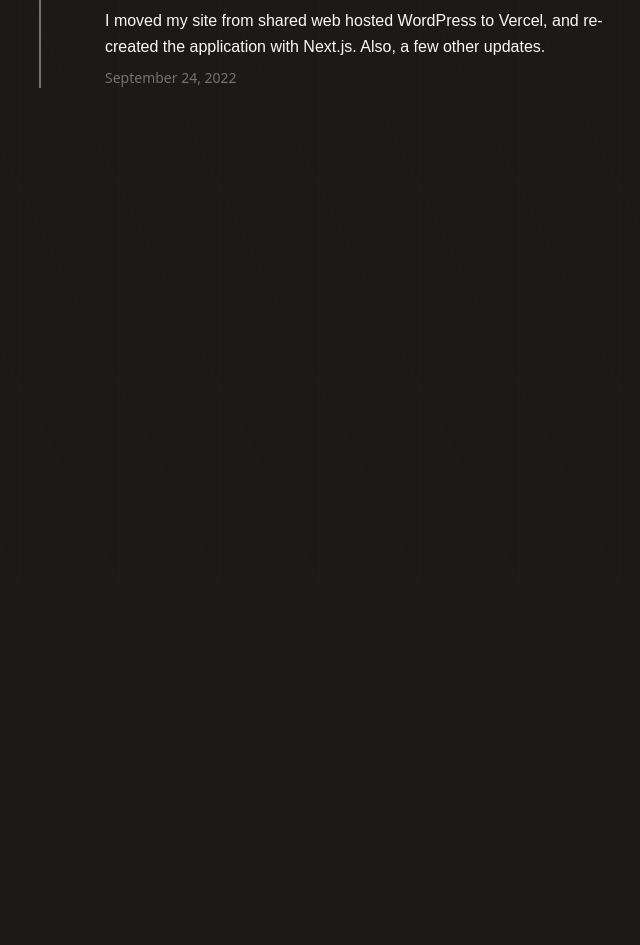
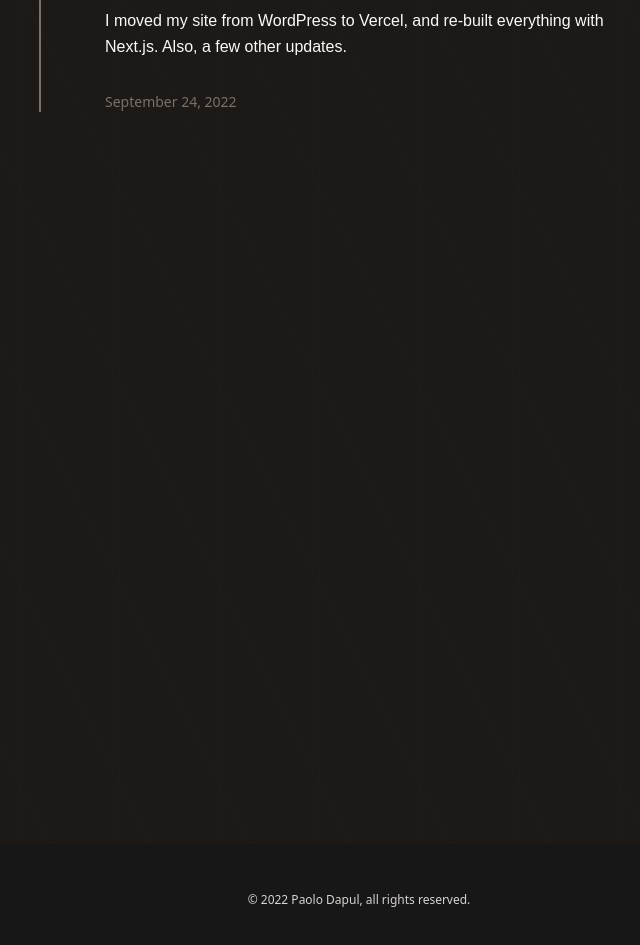
Before and after one commit to paolodapul/paolodapuldotnet, a Next.js app: page / in a window 1280 px wide. Shown: the part 213-1158 px from the top of the page, without its empty margins (281-921 px from the left). Before the commit the page ends 800 px from the top, so only its background shows below. Built offline with nearby package versions, Linux system fonts and the light colour scheme.

Commit message:
Update UI, finalize first post

```diff
--- /dev/null
+++ b/components/Footer.js
@@ -0,0 +1,7 @@
+export default function Footer() {
+  return (
+    <footer className="bg-neutral-900 h-28 flex items-center justify-center text-stone-300 font-inter_lights font-light text-xs">
+      &copy; {new Date().getFullYear()} Paolo Dapul, all rights reserved.
+    </footer>
+  )
+}
--- a/components/Main.js
+++ b/components/Main.js
@@ -1,6 +1,6 @@
 export default function Main({ children }) {
   return (
-    <main className="antialiased container mx-auto lg:w-2/5 2xl:w-2/5 py-20">
+    <main className="antialiased container mx-auto lg:w-2/5 2xl:w-2/5 py-20 h-min">
       {children}
     </main>
   )
--- a/components/Post.js
+++ b/components/Post.js
@@ -10,7 +10,7 @@ export default function Post({ post }) {
           </h1>
         </a>
       </Link>
-      <div className="font-inter_light font-light text-base text-stone-50 leading-relaxed mb-2">
+      <div className="font-inter_light text-base text-stone-50 leading-relaxed mb-8">
         {post.frontMatter.excerpt}
       </div>
       <div className="text-sm text-stone-500">{post.frontMatter.date}</div>
--- a/pages/_app.js
+++ b/pages/_app.js
@@ -3,6 +3,7 @@ import '../styles/globals.css'
 import Maintenance from '@components/Maintenance'
 import Main from '@components/Main'
 import Head from 'next/head'
+import Footer from '@components/Footer'
 
 function MyApp({ Component, pageProps }) {
   if (process.env.MAINTENANCE === 'true') {
@@ -10,7 +11,7 @@ function MyApp({ Component, pageProps }) {
   }
 
   return (
-    <>
+    <div className="scroll-smooth">
       <Head>
         <title>Paolo Dapul</title>
         <meta
@@ -23,7 +24,8 @@ function MyApp({ Component, pageProps }) {
       <Main>
         <Component {...pageProps} />
       </Main>
-    </>
+      <Footer />
+    </div>
   )
 }
 
--- a/pages/about.js
+++ b/pages/about.js
@@ -6,7 +6,7 @@ export default function About() {
       <p>{`I write a lot of my thoughts down all the time, usually just to myself, but here, I'm going to dump my knowledge on things I learned, showing it to the world to make it useful (hopefully) to my fellow developers and enthusiasts. Being able to freely share and consume information over the web is one of the nicest things I like about life, because this fuels our joy of learning.`}</p>
       <p>{`I'm a software developer, working usually on web stuff. I'm very much of a generalist when it comes to technologies, working with a variety of tech stacks throughout the span of my existence, but I prefer TypeScript, React and Node.js these days.`}</p>
       <p>
-        {`If you'd like to know more about what I've been doing with my work life, you can check my`}{' '}
+        {`If you'd like to know more about what I've been doing with my work life and to see how I look like, you can check my`}{' '}
         <a
           className="no-underline text-sky-300"
           target="_blank"
--- a/pages/index.js
+++ b/pages/index.js
@@ -6,7 +6,7 @@ import { sortByDate, getPostKey } from '../utils'
 
 export default function Home({ posts }) {
   return (
-    <div className="posts">
+    <div className="posts h-screen">
       {posts.map((post) => (
         <Post key={getPostKey(post.frontMatter.title)} post={post} />
       ))}
--- a/posts/revamp.md
+++ b/posts/revamp.md
@@ -1,7 +1,7 @@
 ---
 title: 'Revamped my site.'
 date: 'September 24, 2022'
-excerpt: 'I moved my site from shared web hosted WordPress to Vercel, and re-created the application with Next.js. Also, a few other updates.'
+excerpt: 'I moved my site from WordPress to Vercel, and re-built everything with Next.js. Also, a few other updates.'
 ---
 
 ## How the move started
```
